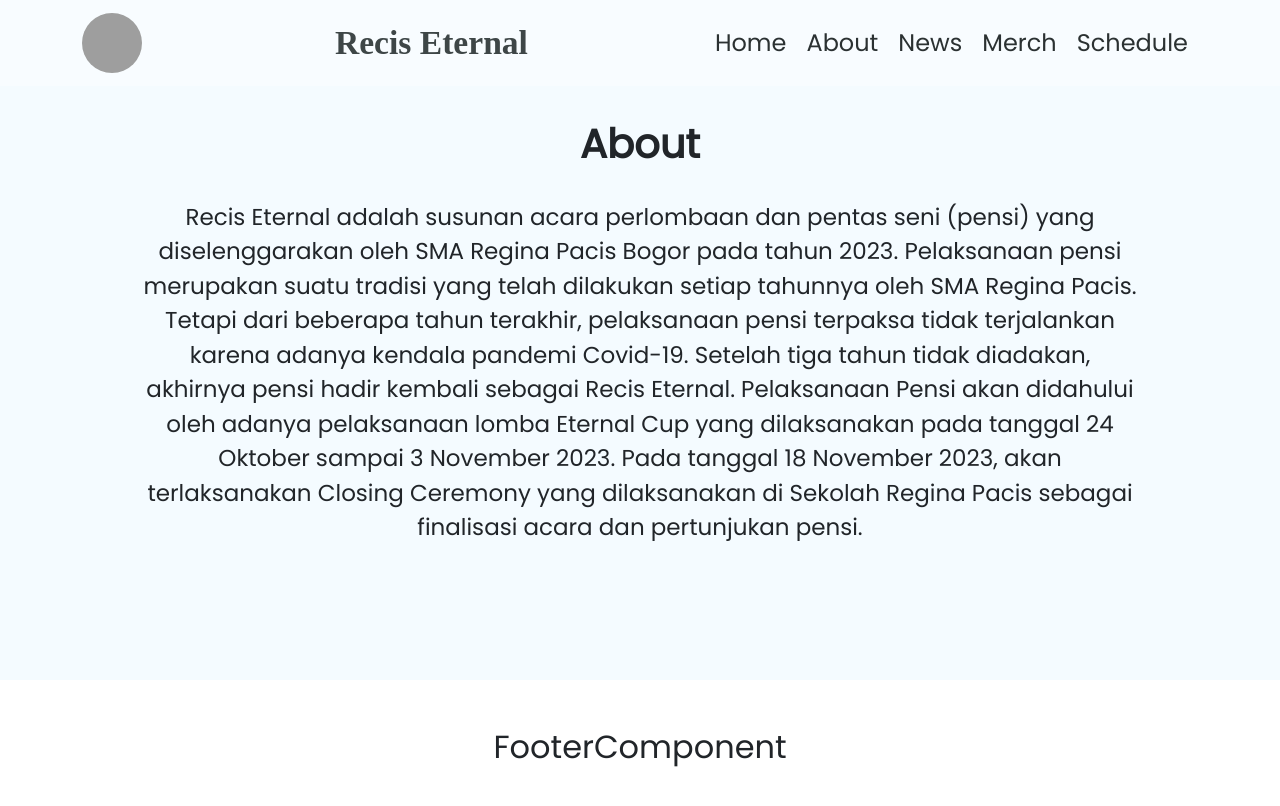
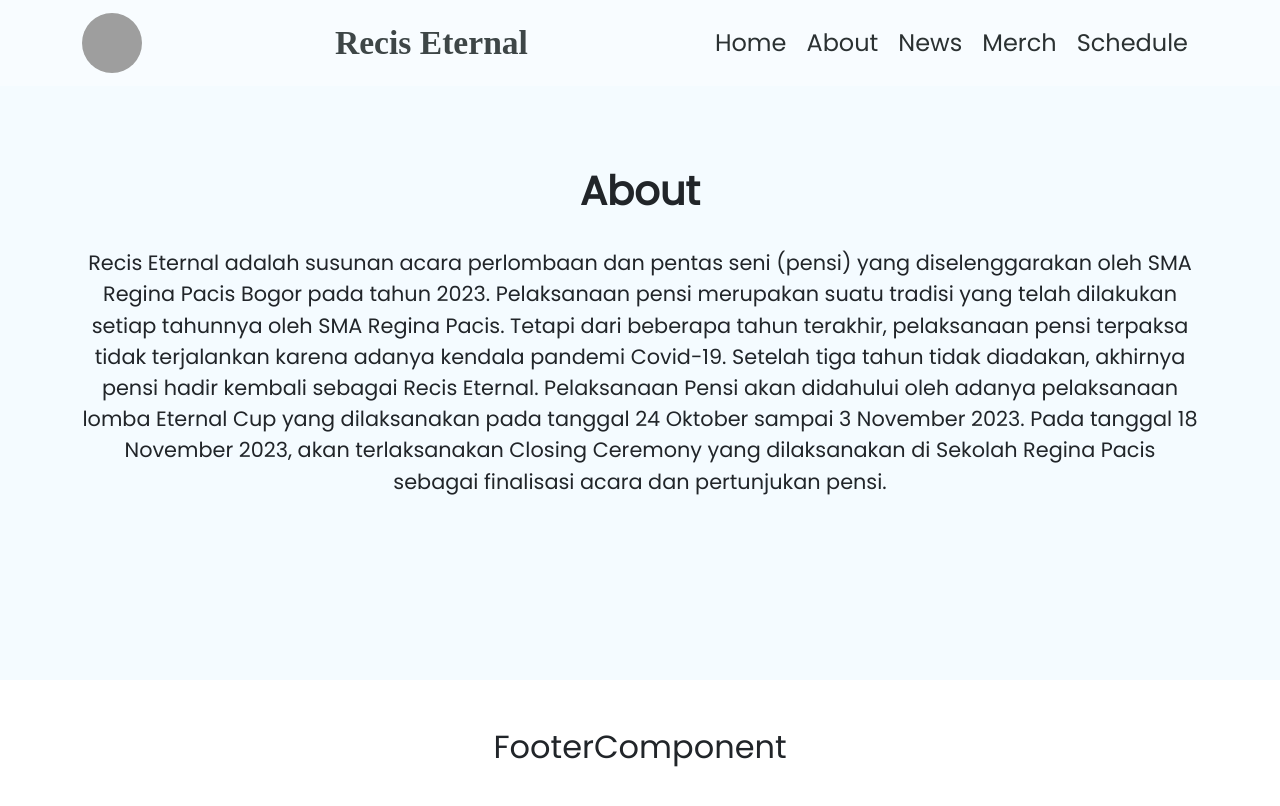
Before and after one commit to Dustin-Bernard/Recis-Eternal, a React (Vite) app in the folder frontend/: page /about in a window 1280 px wide. Shown: the top 806 px of the page. Built offline with nearby package versions, Linux system fonts and the light colour scheme; grey boxes are pictures that could not be loaded; a web font is replaced by a local one.

Commit message:
progress lagi

```diff
--- a/frontend/src/main.css
+++ b/frontend/src/main.css
@@ -227,9 +227,25 @@ h1 {
   -o-border-radius: 20px;
 }
 
+#aboutP {
+  font-size: 15px;
+}
+
+@media (min-width: 576px) {
+  #aboutP {
+    font-size: 1.1rem;
+  }
+}
+
 @media (min-width: 768px) {
   .img-size {
     max-width: 100% !important;
+  }
+}
+
+@media (min-width: 992px) {
+  #aboutP {
+    font-size: 1.3rem;
   }
 }
 
@@ -261,7 +277,7 @@ h1 {
 
 /* Merch Style */
 .merchPage {
-  height: 85vh;
+  padding-top: 12vh;
   display: flex;
   justify-content: center;
   align-items: center;
--- a/frontend/src/pages/AboutPage.tsx
+++ b/frontend/src/pages/AboutPage.tsx
@@ -3,10 +3,10 @@ import { Container } from "react-bootstrap";
 const AboutPage = () => {
   return (
     <div className="about aboutPage py-5">
-      <Container className="text-center fluid" style={{ maxWidth: "80%" }}>
+      <Container className="text-center animate__animated animate__fadeInLeft">
         <h1 style={{ fontWeight: "600" }}>About</h1>
         <br />
-        <p>
+        <p id="aboutP" className="animate__animated animate__fadeInLeft">
           Recis Eternal adalah susunan acara perlombaan dan pentas seni (pensi)
           yang diselenggarakan oleh SMA Regina Pacis Bogor pada tahun 2023.
           Pelaksanaan pensi merupakan suatu tradisi yang telah dilakukan setiap
--- a/frontend/src/pages/ShopPage.tsx
+++ b/frontend/src/pages/ShopPage.tsx
@@ -1,23 +1,43 @@
 import Merch1 from "../assets/2.png";
 import Merch2 from "../assets/3.png";
 import Merch3 from "../assets/4.png";
-import { Col, Container, Row } from "react-bootstrap";
+import { Col, Container, Row, Image } from "react-bootstrap";
 
 const ShopPage = () => {
   return (
     <div className="merch merchPage">
       <Container className="text-center pb-5">
-        <h1 style={{ fontWeight: "600" }}>Merch</h1>
+        <h1
+          style={{ fontWeight: "600" }}
+          className="animate__animated animate__fadeInLeft"
+        >
+          Merch
+        </h1>
         <br />
-        <Row>
+        <Row xs={1} xl={3} md={3} gap={3}>
           <Col>
-            <img src={Merch1} alt="" className="img-size" />
+            <Image
+              fluid
+              src={Merch1}
+              alt=""
+              className="img-size animate__animated animate__fadeInLeft"
+            />
           </Col>
           <Col>
-            <img src={Merch2} alt="" className="img-size" />
+            <Image
+              fluid
+              src={Merch2}
+              alt=""
+              className="img-size animate__animated animate__fadeInLeft"
+            />
           </Col>
           <Col>
-            <img src={Merch3} alt="" className="img-size" />
+            <Image
+              fluid
+              src={Merch3}
+              alt=""
+              className="img-size animate__animated animate__fadeInLeft"
+            />
           </Col>
         </Row>
       </Container>
```
